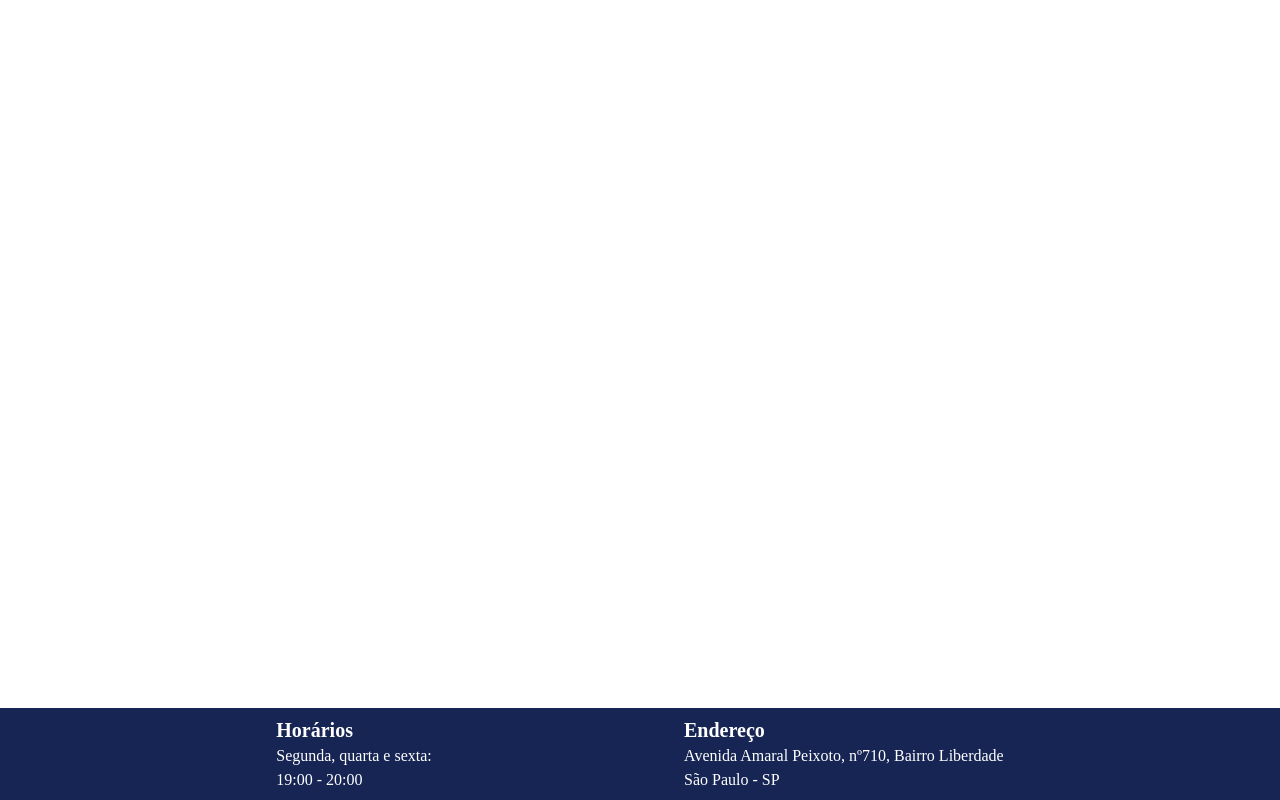
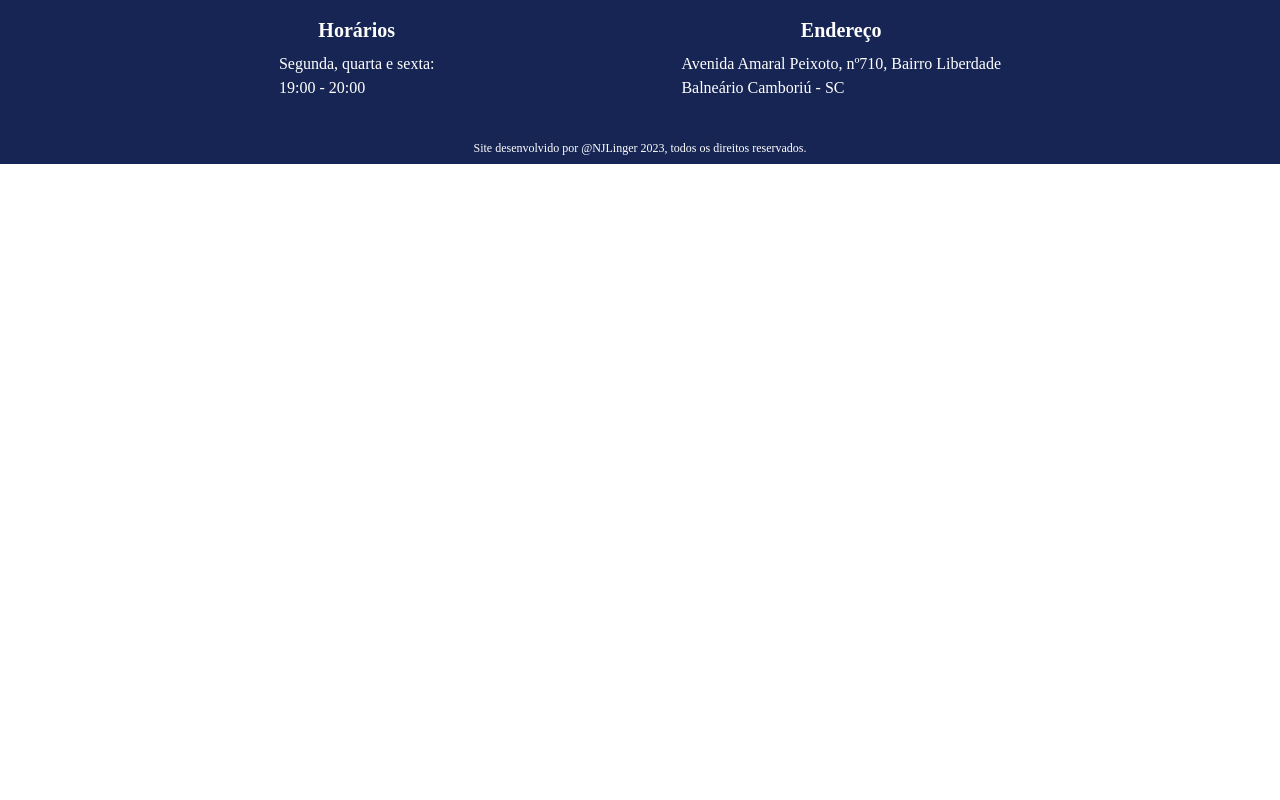
Before and after one commit to NataliaSRiber/dance_group_website_template, a Next.js app: page /Footer in a window 1280 px wide. Built offline with nearby package versions, Linux system fonts and the light colour scheme.

Commit message:
feat: it modifies footer

```diff
--- a/src/pages/Footer.tsx
+++ b/src/pages/Footer.tsx
@@ -3,17 +3,20 @@ import React from 'react';
 
 const Footer = (props: any) => {
     return (
-      <footer className="bg-blue-950 text-white font-[Poppins] py-2 px-6 bottom-0 fixed w-full flex flex-row place-content-evenly p-3">
-        <div>
-          <h2 className='text-xl font-bold'>Horários</h2>
-          <p>Segunda, quarta e sexta:</p>
-          <p>19:00 - 20:00</p>
+      <footer className="bg-blue-950 text-white font-[Poppins] py-2 px-6 w-full">
+        <div className='flex flex-row place-content-evenly p-2 pb-10'>
+          <div className='text-justify'>
+            <h2 className='md:text-xl font-bold pb-2 text-center'>Horários</h2>
+            <p>Segunda, quarta e sexta:</p>
+            <p>19:00 - 20:00</p>
+          </div>
+          <div className='text-justify'>
+            <h2 className='md:text-xl font-bold pb-2 text-center'>Endereço</h2>
+            <p>Avenida Amaral Peixoto, nº710, Bairro Liberdade</p>
+            <p>Balneário Camboriú - SC</p>
+          </div>
         </div>
-        <div>
-          <h2 className='text-xl font-bold'>Endereço</h2>
-          <p>Avenida Amaral Peixoto, nº710, Bairro Liberdade</p>
-          <p>São Paulo - SP</p>
-        </div>
+        <p className='text-center text-xs'>Site desenvolvido por @NJLinger 2023, todos os direitos reservados.</p>
       </footer>
     );
 }
```
